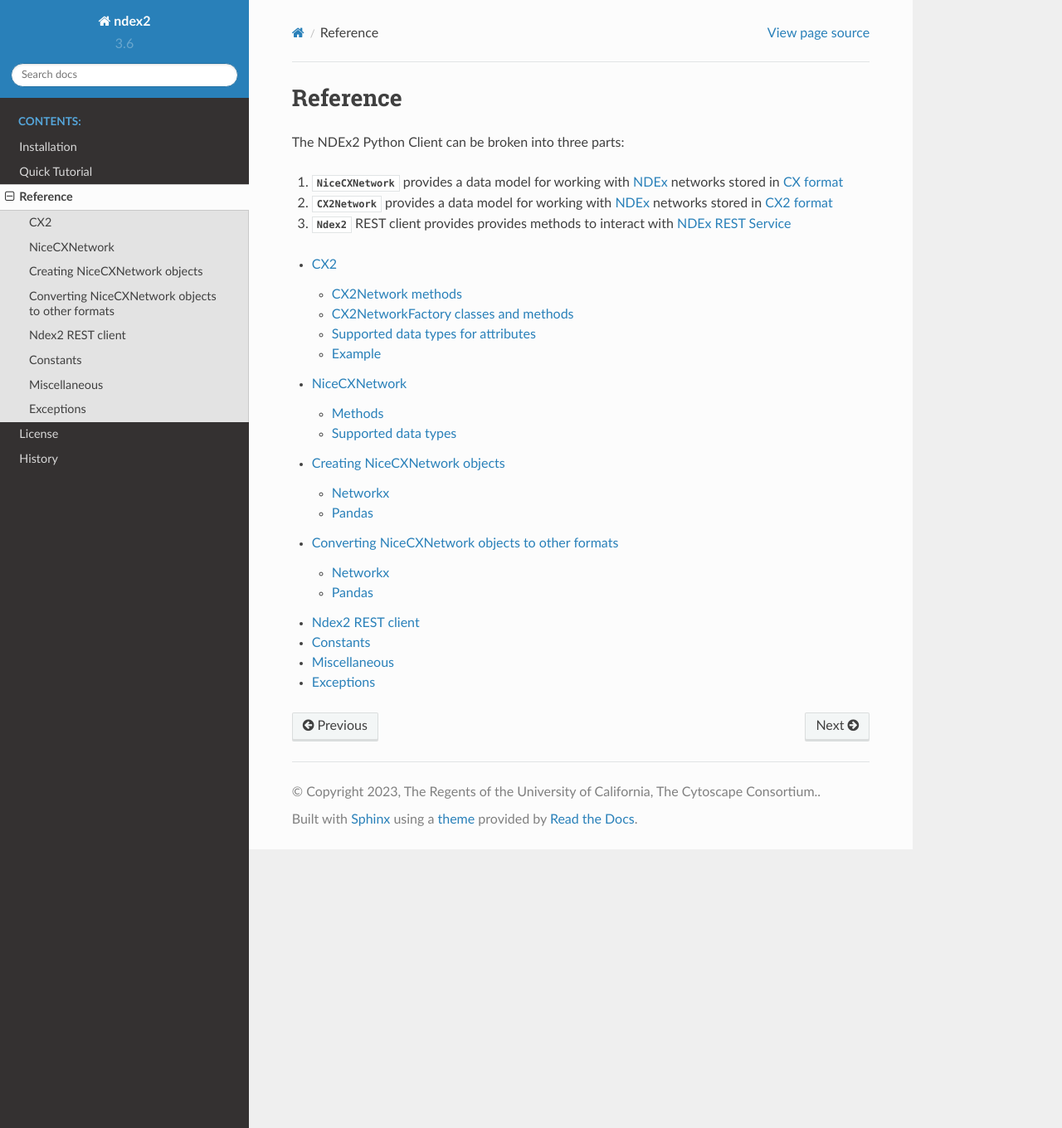
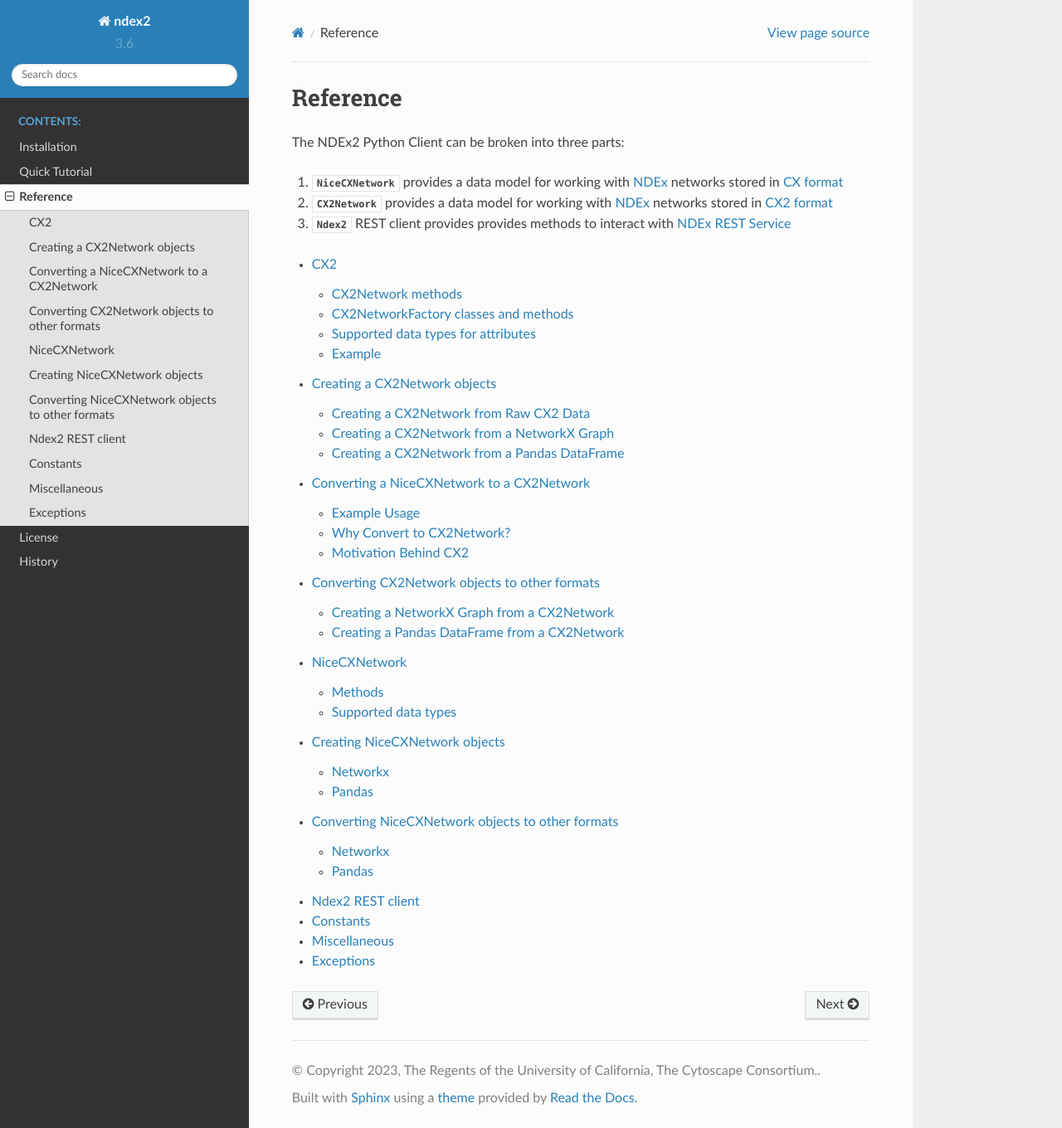
Before and after one commit to ndexbio/ndex2-client, a Sphinx documentation site: the page built from docs/modules.rst, in a window 1280 px wide and 1360 px high. Shown: the whole window at 83% size. Built offline with Sphinx 7.4.7 and the Read the Docs theme 2.0.0, drawn with Linux system fonts in a browser that asks for light colours; some of the changed lines change nothing that is shown.

Commit message:
Added documentation for CX2Netowrk creation ways and factories

```diff
--- /dev/null
+++ b/docs/convertcx2.rst
@@ -0,0 +1,55 @@
+Converting CX2Network objects to other formats
+----------------------------------------------------------------
+
+Below are converters that facilitate conversion of
+:class:`~ndex2.cx2.CX2Network` object to other types
+(such as `NetworkX <https://networkx.org/>`__ or `Pandas <https://pandas.pydata.org>`__)
+
+
+Creating a `NetworkX <https://networkx.org/>`__ Graph from a CX2Network
+==========================================================================
+
+The ``CX2NetworkXFactory`` is used for generating a NetworkX Graph from a ``CX2Network``. This is beneficial for leveraging NetworkX functionalities with CX2Network data.
+
+Example Usage
+~~~~~~~~~~~~~
+
+.. code-block:: python
+
+    import networkx as nx
+    from ndex2.cx2 import CX2NetworkXFactory, CX2Network
+
+    cx2_network = CX2Network()
+    # Populate cx2_network...
+
+    # Creating an instance of CX2NetworkXFactory
+    factory = CX2NetworkXFactory()
+
+    # Creating a NetworkX graph from CX2Network
+    networkx_graph = factory.get_graph(cx2_network)
+
+    # networkx_graph is now a NetworkX graph populated with data from cx2_network
+
+Creating a `Pandas <https://pandas.pydata.org>`__ DataFrame from a CX2Network
+==========================================================================
+
+Utilize the ``PandasDataFrameFactory`` to convert a ``CX2Network`` into a Pandas DataFrame. This allows for analysis and manipulation of network data using Pandas.
+
+Example Usage
+~~~~~~~~~~~~~
+
+.. code-block:: python
+
+    import pandas as pd
+    from ndex2.cx2 import PandasDataFrameFactory, CX2Network
+
+    cx2_network = CX2Network()
+    # Populate cx2_network...
+
+    # Creating an instance of PandasDataFrameFactory
+    factory = PandasDataFrameFactory()
+
+    # Converting CX2Network to DataFrame
+    df = factory.get_dataframe(cx2_network)
+
+    # df is now a DataFrame representing the CX2Network data
--- /dev/null
+++ b/docs/createcx2.rst
@@ -0,0 +1,89 @@
+Creating a CX2Network objects
+------------------------------
+
+Below are factories that facilitate creation of CX2Network objects in different ways:
+from raw CX2 data, `NetworkX <https://networkx.org/>`__ graphs, and `Pandas <https://pandas.pydata.org>`__ dataframes.
+
+Creating a CX2Network from Raw CX2 Data
+==========================================
+
+The ``RawCX2NetworkFactory`` is designed to create a ``CX2Network`` instance directly from raw CX2 data.
+
+Example Usage
+~~~~~~~~~~~~~
+
+.. code-block:: python
+
+    from ndex2.cx2 import RawCX2NetworkFactory, CX2Network
+
+    # Sample raw CX2 data
+    raw_cx2_data = {...}  # Replace with actual raw CX2 data
+
+    # Creating an instance of RawCX2NetworkFactory
+    factory = RawCX2NetworkFactory()
+
+    # Creating a CX2Network from raw CX2 data
+    cx2_network = factory.get_cx2network(raw_cx2_data)
+
+    # cx2_network is now a populated CX2Network instance
+
+Creating a CX2Network from a NetworkX Graph
+===============================================
+
+The ``NetworkXToCX2NetworkFactory`` is designed to convert a NetworkX graph into a ``CX2Network``. This conversion is suitable for transferring network data from NetworkX to the CX2 format.
+
+Example Usage
+~~~~~~~~~~~~~
+
+.. code-block:: python
+
+    import networkx as nx
+    from ndex2.cx2 import NetworkXToCX2NetworkFactory, CX2Network
+
+    # Sample NetworkX graph
+    networkx_graph = nx.Graph()
+    # Add nodes and edges to networkx_graph...
+
+    # Creating an instance of NetworkXToCX2NetworkFactory
+    factory = NetworkXToCX2NetworkFactory()
+
+    # Converting NetworkX graph to CX2Network
+    cx2_network = factory.get_cx2network(networkx_graph)
+
+    # cx2_network is now a CX2Network instance representing the NetworkX graph
+
+
+
+Creating a CX2Network from a Pandas DataFrame
+===============================================
+
+The ``PandasDataFrameToCX2NetworkFactory`` enables the conversion of a Pandas DataFrame into a ``CX2Network``. This is useful for integrating DataFrame data into the CX2 network structure.
+
+Example Usage
+~~~~~~~~~~~~~
+
+.. code-block:: python
+
+    import pandas as pd
+    from ndex2.cx2 import PandasDataFrameToCX2NetworkFactory, CX2Network
+
+    # Sample Pandas DataFrame
+    data = {'source': [...], 'target': [...], ...}  # DataFrame with source, target, and other columns
+    df = pd.DataFrame(data)
+
+    # Creating an instance of PandasDataFrameToCX2NetworkFactory
+    factory = PandasDataFrameToCX2NetworkFactory()
+
+    # Converting DataFrame to CX2Network
+    cx2_network = factory.get_cx2network(df)
+
+    # cx2_network is now a CX2Network instance based on the DataFrame data
+
+Column Naming Convention
+~~~~~~~~~~~~~~~~~~~~~~~~
+
+- The columns named ``source`` and ``target`` represent the source and target nodes of each edge, respectively.
+- Node attributes are prefixed according to their node type:
+  - ``source_`` prefix for attributes of the source node (e.g., ``source_color``).
+  - ``target_`` prefix for attributes of the target node (e.g., ``target_size``).
+- Edge attributes are directly named after the attribute (e.g., ``weight`` for an edge's weight attribute).
--- /dev/null
+++ b/docs/cxtocx2.rst
@@ -0,0 +1,50 @@
+Converting a NiceCXNetwork to a CX2Network
+-------------------------------------------
+
+The ``NoStyleCXToCX2NetworkFactory`` class provides a straightforward way to convert an existing ``NiceCXNetwork`` object into a ``CX2Network``. It intentionally omits the style of the original network. It is useful in scenarios where only the network's structure and data are needed without the style information.
+
+Example Usage
+~~~~~~~~~~~~~
+
+.. code-block:: python
+
+    from ndex2.nice_cx_network import NiceCXNetwork
+    from ndex2.cx2 import NoStyleCXToCX2NetworkFactory
+
+    # Create a NiceCXNetwork object
+    nice_cx_network = NiceCXNetwork()
+
+    # Your code to populate nice_cx_network...
+
+    # Creating an instance of NoStyleCXToCX2NetworkFactory
+    factory = NoStyleCXToCX2NetworkFactory()
+
+    # Converting NiceCXNetwork to CX2Network without style
+    cx2_network = factory.get_cx2network(nice_cx_network)
+
+    # The resulting cx2_network is now a CX2Network object ready for further use
+
+.. note::
+    The conversion preserves the network's data, data attributes and structure.
+
+.. warning::
+    Be aware that the visual style from the NiceCXNetwork will not be preserved in the CX2Network. This includes any node or edge styles, layouts, or color schemes.
+
+Why Convert to CX2Network?
+~~~~~~~~~~~~~~~~~~~~~~~~~~~~
+
+- **Performance**: Efficient conversion to CX2 format for improved performance in data processing.
+- **Compatibility**: Ensures compatibility with tools and libraries designed for CX2 format. It allows to generate hierarchy in HCX format which is compatible with Cytoscape Web.
+- **New Features**: Leverage new features and functionalities available in the CX2 format.
+
+Motivation Behind CX2
+~~~~~~~~~~~~~~~~~~~~~~~~
+
+The introduction of the CX2 format represents a significant revision over its predecessor with several key goals:
+
+- **Simplicity**: The CX2 data model is designed to be more straightforward and user-friendly, enabling easier understanding and utilization by developers.
+- **Streaming Efficiency**: CX2 enhances support for streaming network processing. This includes operations like filtering nodes and edges based on properties, and converting CX networks to other formats, with a significantly reduced memory footprint.
+- **Compactness**: The format aims to make CX networks more compact, improving data transfer speeds and efficiency.
+
+.. note::
+    CX version 2 is commonly referred to as CX2. In the Cytoscape ecosystem, CX2 files typically carry the ``.cx2`` file extension. This distinguishes them from CX version 1 networks, which usually use the ``.cx`` suffix.
--- a/docs/modules.rst
+++ b/docs/modules.rst
@@ -14,6 +14,9 @@ The NDEx2 Python Client can be broken into three parts:
    :maxdepth: 2
 
    cx2
+   createcx2
+   cxtocx2
+   convertcx2
    ndex2
    createnicecx
    convertnicecx
```
